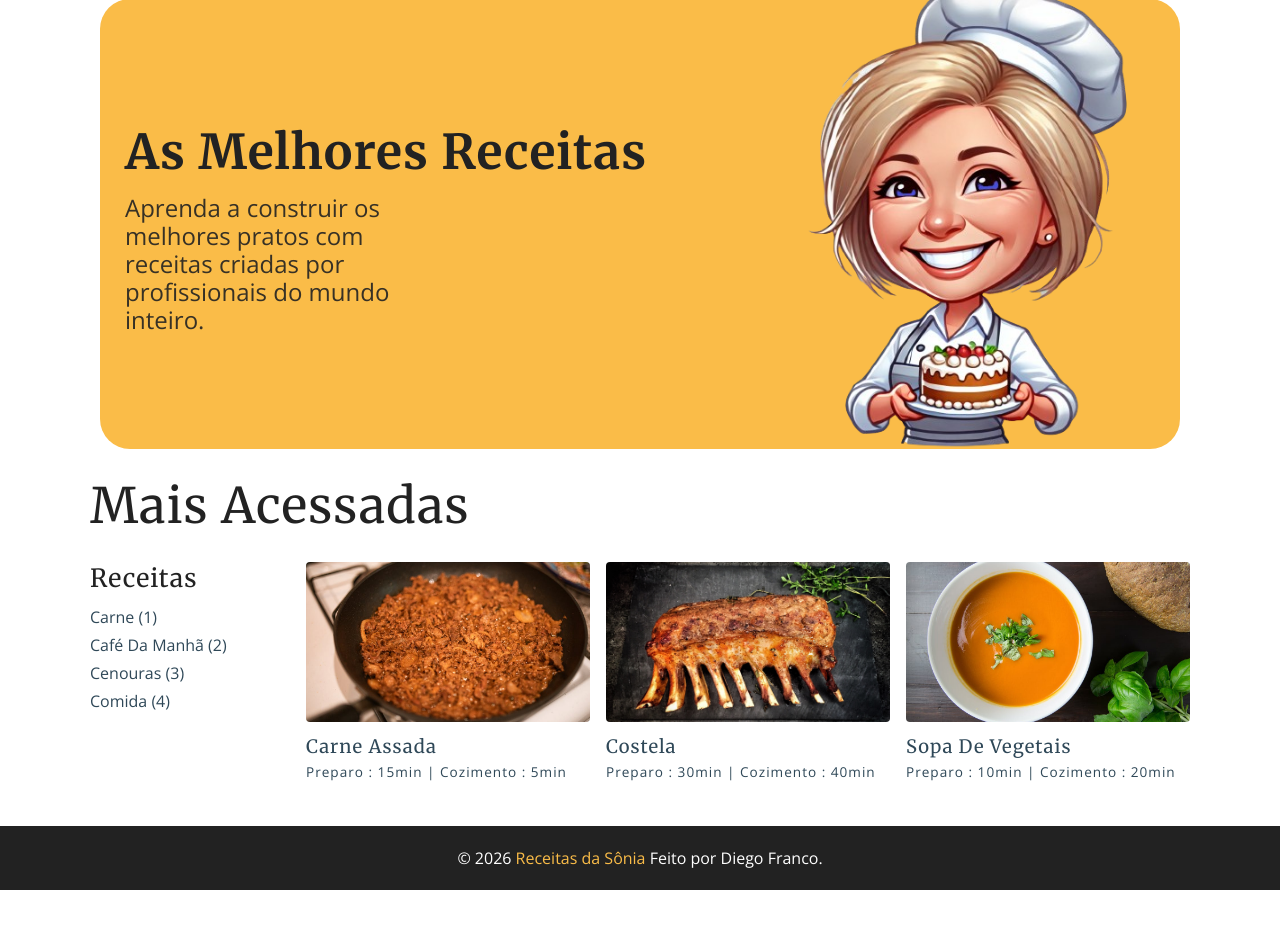
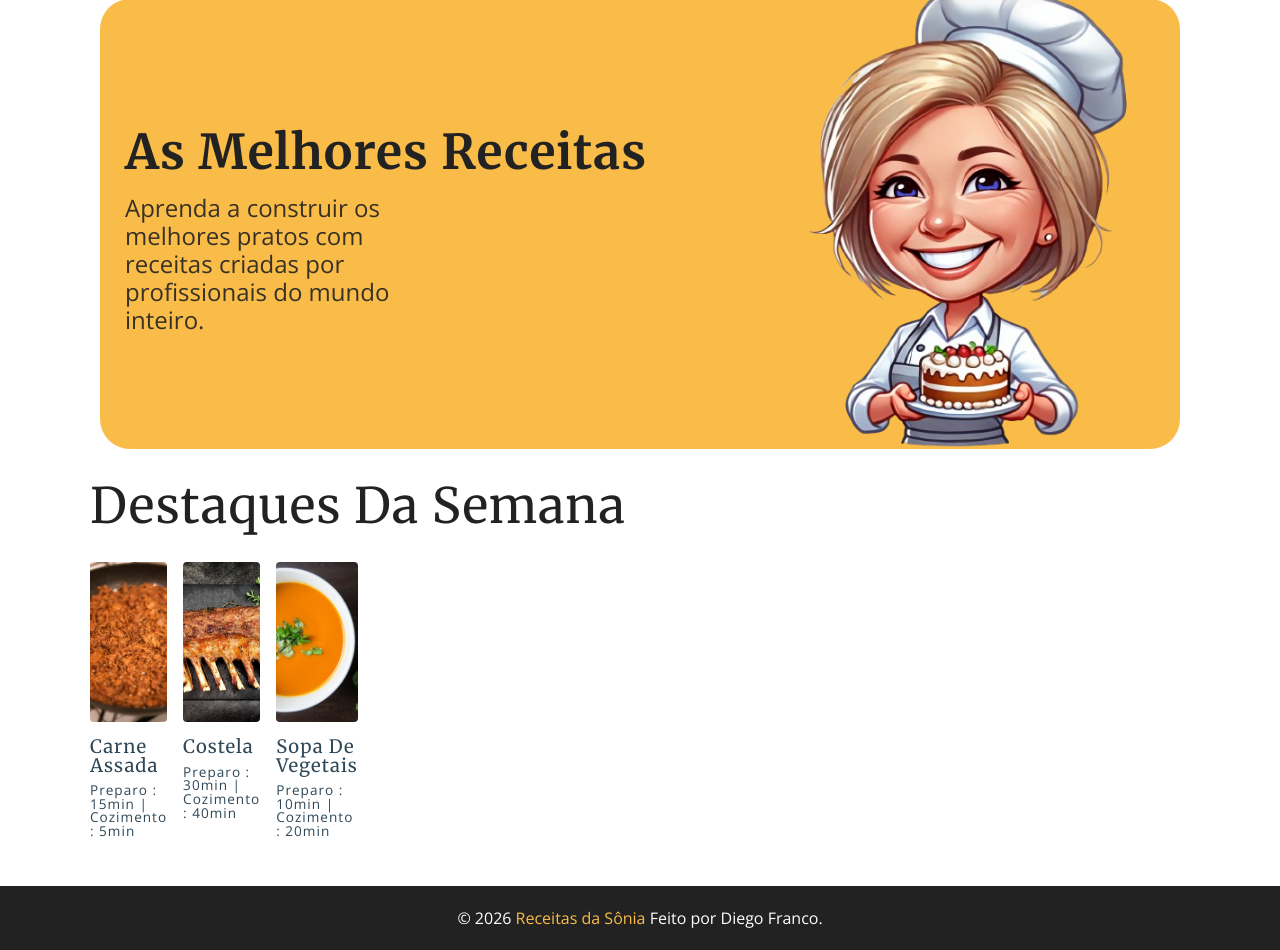
Before and after one commit to dgusfr/python_flask_web_recipes, a Flask app: page / in a window 1280 px wide. Shown: the part 197-1147 px from the top of the page. Before the commit the page ends 1087 px from the top, so only its background shows below. Run offline with Flask 3, Linux system fonts and the light colour scheme; some libraries are stand-ins or nearby versions.

Commit message:
Refactor index.html layout for improved structure and clarity

```diff
--- a/templates/index.html
+++ b/templates/index.html
@@ -1,29 +1,19 @@
 {% extends "base.html" %}
 
 {% block content %}
-<div class="banner">
+  <header class="banner">
     <div class="info">
       <h1>As melhores receitas</h1>
       <p>Aprenda a construir os melhores pratos com receitas criadas por profissionais do mundo inteiro.</p>
     </div>
-  <img src="{{ url_for('static', filename='assets/chef.png') }}" alt="Foodfy">
-</div>
+    <img src="{{ url_for('static', filename='assets/chef.png') }}" alt="Chef">
+  </header>
 
   <div class="mais_acessadas">
-  <h1>Mais acessadas</h1>
+    <h1>Destaques da Semana</h1>
   </div>
 
   <section class="recipes-container">
-  <div class="tags-container">
-    <h4>receitas</h4>
-    <div class="tags-list">
-      <a href="tag-template.html">Carne (1)</a>
-      <a href="tag-template.html">Café da Manhã (2)</a>
-      <a href="tag-template.html">Cenouras (3)</a>
-      <a href="tag-template.html">Comida (4)</a>
-    </div>
-  </div>
-
     <div class="recipes-list">
       {% for receita in receitas %}
       <a href="{{ url_for('receita', id=receita.id) }}" class="recipe">
```
Lines whose indentation alone changed are shown as unchanged.
